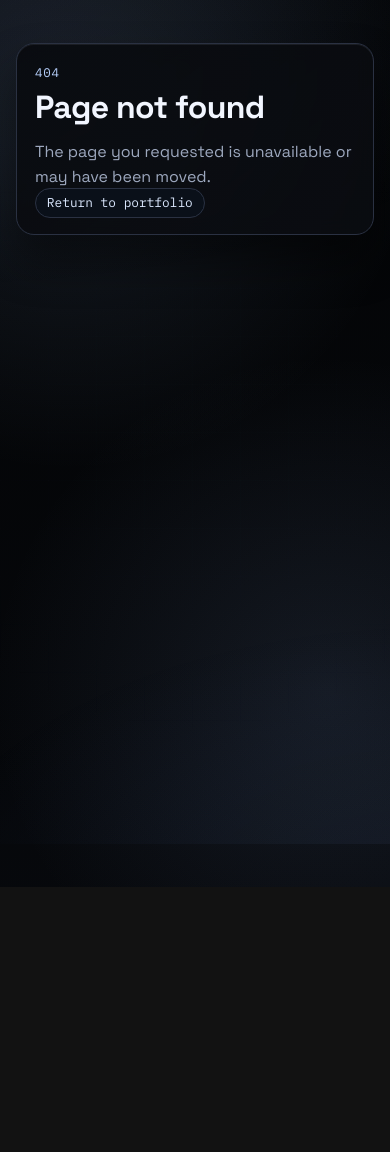
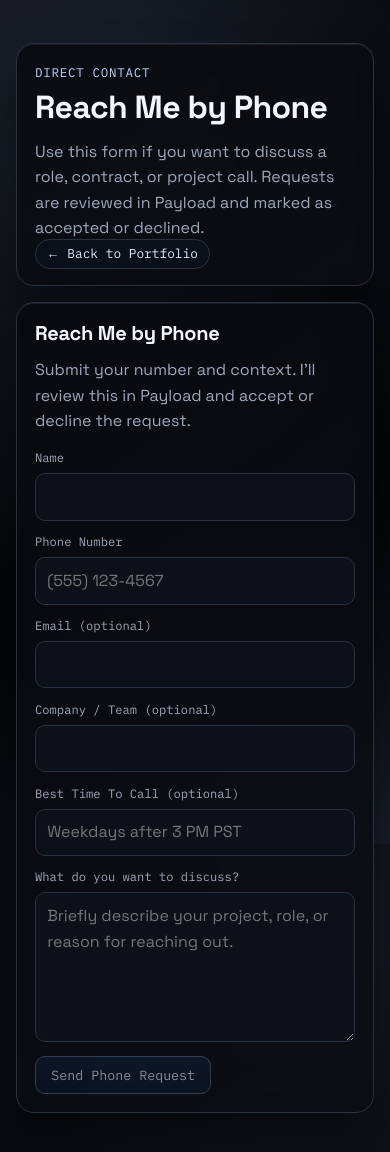
Before and after one commit to owwix/Developer-Portfolio, a Next.js app: page /reach-by-phone in a window 390 px wide. Before the commit this address had no page. Shown: the top 1152 px of the page. Before the commit the page ends 887 px from the top, so only its background shows below. Built offline with nearby package versions, Linux system fonts and the light colour scheme.

Commit message:
Add Payload-managed phone request form with review workflow

```diff
--- a/app/globals.css
+++ b/app/globals.css
@@ -629,6 +629,87 @@ p {
   margin: 0.2rem 0;
 }
 
+.phone-form {
+  margin-top: 1rem;
+}
+
+.form-grid {
+  margin-top: 0.9rem;
+  display: grid;
+  grid-template-columns: repeat(2, minmax(0, 1fr));
+  gap: 0.72rem;
+}
+
+.form-field {
+  display: grid;
+  gap: 0.34rem;
+}
+
+.form-field span {
+  font-family: var(--font-mono), 'IBM Plex Mono', monospace;
+  color: var(--ink-soft);
+  font-size: 0.76rem;
+}
+
+.form-field input,
+.form-field textarea {
+  width: 100%;
+  border: 1px solid var(--line);
+  border-radius: 10px;
+  background: #0b1019;
+  color: var(--ink);
+  padding: 0.62rem 0.7rem;
+  font: inherit;
+}
+
+.form-field textarea {
+  resize: vertical;
+  min-height: 130px;
+}
+
+.form-field-full {
+  grid-column: 1 / -1;
+}
+
+.form-actions {
+  margin-top: 0.85rem;
+  display: grid;
+  gap: 0.45rem;
+}
+
+.submit-btn {
+  justify-self: start;
+  border: 1px solid #53698e;
+  border-radius: 10px;
+  background: linear-gradient(180deg, #10203a, #0c182d);
+  color: var(--ink);
+  font-family: var(--font-mono), 'IBM Plex Mono', monospace;
+  padding: 0.56rem 0.95rem;
+  cursor: pointer;
+}
+
+.submit-btn:hover:not(:disabled) {
+  border-color: #89a9dd;
+}
+
+.submit-btn:disabled {
+  opacity: 0.55;
+  cursor: not-allowed;
+}
+
+.form-message {
+  margin: 0;
+  font-size: 0.9rem;
+}
+
+.form-success {
+  color: var(--ok);
+}
+
+.form-error {
+  color: #ffb7b7;
+}
+
 .page-not-found .card {
   max-width: 560px;
 }
@@ -665,4 +746,8 @@ p {
     align-items: flex-start;
     flex-direction: column;
   }
+
+  .form-grid {
+    grid-template-columns: 1fr;
+  }
 }
--- a/app/page.tsx
+++ b/app/page.tsx
@@ -106,11 +106,14 @@ export default async function HomePage() {
         </div>
         <div className="links">
           {home?.email ? <span className="pill">Email: {home.email}</span> : null}
+          <Link href="/reach-by-phone" className="pill-link">
+            → Reach Me by Phone
+          </Link>
           <Link href="/blog" className="pill-link">
             Lab / Notes
           </Link>
           {(home?.links || []).map((link) =>
-            link?.url ? (
+            link?.url && !String(link.url).toLowerCase().startsWith('mailto:') ? (
               <a href={link.url} key={`${link.label}-${link.url}`} rel="noreferrer" target="_blank">
                 {link.label || 'Link'}
               </a>
--- /dev/null
+++ b/app/reach-by-phone/page.tsx
@@ -0,0 +1,28 @@
+import type { Metadata } from 'next'
+import Link from 'next/link'
+import PhoneRequestForm from '../../components/forms/PhoneRequestForm'
+
+export const metadata: Metadata = {
+  title: 'Reach Me by Phone | Alexander Okonkwo',
+  description: 'Submit a phone request for collaboration, interview opportunities, or technical discussions.',
+}
+
+export default function ReachByPhonePage() {
+  return (
+    <main className="container page-phone">
+      <header className="card page-hero reveal">
+        <p className="eyebrow">Direct Contact</p>
+        <h1>Reach Me by Phone</h1>
+        <p className="page-intro">
+          Use this form if you want to discuss a role, contract, or project call. Requests are reviewed in Payload and marked
+          as accepted or declined.
+        </p>
+        <Link className="view-all-link" href="/">
+          ← Back to Portfolio
+        </Link>
+      </header>
+
+      <PhoneRequestForm />
+    </main>
+  )
+}
--- /dev/null
+++ b/components/forms/PhoneRequestForm.tsx
@@ -0,0 +1,154 @@
+'use client'
+
+import { FormEvent, useMemo, useState } from 'react'
+
+type FormState = {
+  name: string
+  phoneNumber: string
+  email: string
+  company: string
+  bestTime: string
+  topic: string
+}
+
+const initialState: FormState = {
+  name: '',
+  phoneNumber: '',
+  email: '',
+  company: '',
+  bestTime: '',
+  topic: '',
+}
+
+export default function PhoneRequestForm() {
+  const [values, setValues] = useState<FormState>(initialState)
+  const [isSubmitting, setIsSubmitting] = useState(false)
+  const [isSuccess, setIsSuccess] = useState(false)
+  const [errorMessage, setErrorMessage] = useState('')
+
+  const canSubmit = useMemo(
+    () => values.name.trim().length > 1 && values.phoneNumber.trim().length > 6 && values.topic.trim().length > 8,
+    [values],
+  )
+
+  const updateField = (key: keyof FormState, value: string) => {
+    setValues((prev) => ({ ...prev, [key]: value }))
+  }
+
+  const onSubmit = async (event: FormEvent<HTMLFormElement>) => {
+    event.preventDefault()
+    if (!canSubmit || isSubmitting) return
+
+    setIsSubmitting(true)
+    setErrorMessage('')
+
+    try {
+      const response = await fetch('/api/phone-requests', {
+        method: 'POST',
+        headers: {
+          'Content-Type': 'application/json',
+        },
+        body: JSON.stringify({
+          name: values.name.trim(),
+          phoneNumber: values.phoneNumber.trim(),
+          email: values.email.trim() || undefined,
+          company: values.company.trim() || undefined,
+          bestTime: values.bestTime.trim() || undefined,
+          topic: values.topic.trim(),
+        }),
+      })
+
+      if (!response.ok) {
+        throw new Error('Could not submit request. Please try again.')
+      }
+
+      setIsSuccess(true)
+      setValues(initialState)
+    } catch (error) {
+      setErrorMessage(error instanceof Error ? error.message : 'Unknown error')
+    } finally {
+      setIsSubmitting(false)
+    }
+  }
+
+  return (
+    <form className="phone-form card reveal" onSubmit={onSubmit}>
+      <h2>Reach Me by Phone</h2>
+      <p className="page-intro">Submit your number and context. I’ll review this in Payload and accept or decline the request.</p>
+
+      <div className="form-grid">
+        <label className="form-field" htmlFor="name">
+          <span>Name</span>
+          <input
+            autoComplete="name"
+            id="name"
+            onChange={(event) => updateField('name', event.target.value)}
+            required
+            type="text"
+            value={values.name}
+          />
+        </label>
+
+        <label className="form-field" htmlFor="phoneNumber">
+          <span>Phone Number</span>
+          <input
+            autoComplete="tel"
+            id="phoneNumber"
+            onChange={(event) => updateField('phoneNumber', event.target.value)}
+            placeholder="(555) 123-4567"
+            required
+            type="tel"
+            value={values.phoneNumber}
+          />
+        </label>
+
+        <label className="form-field" htmlFor="email">
+          <span>Email (optional)</span>
+          <input
+            autoComplete="email"
+            id="email"
+            onChange={(event) => updateField('email', event.target.value)}
+            type="email"
+            value={values.email}
+          />
+        </label>
+
+        <label className="form-field" htmlFor="company">
+          <span>Company / Team (optional)</span>
+          <input id="company" onChange={(event) => updateField('company', event.target.value)} type="text" value={values.company} />
+        </label>
+
+        <label className="form-field" htmlFor="bestTime">
+          <span>Best Time To Call (optional)</span>
+          <input
+            id="bestTime"
+            onChange={(event) => updateField('bestTime', event.target.value)}
+            placeholder="Weekdays after 3 PM PST"
+            type="text"
+            value={values.bestTime}
+          />
+        </label>
+
+        <label className="form-field form-field-full" htmlFor="topic">
+          <span>What do you want to discuss?</span>
+          <textarea
+            id="topic"
+            onChange={(event) => updateField('topic', event.target.value)}
+            placeholder="Briefly describe your project, role, or reason for reaching out."
+            required
+            rows={5}
+            value={values.topic}
+          />
+        </label>
+      </div>
+
+      <div className="form-actions">
+        <button className="submit-btn" disabled={!canSubmit || isSubmitting} type="submit">
+          {isSubmitting ? 'Submitting...' : 'Send Phone Request'}
+        </button>
+        {isSuccess ? <p className="form-message form-success">Request sent. I’ll review and update status in Payload.</p> : null}
+        {errorMessage ? <p className="form-message form-error">{errorMessage}</p> : null}
+      </div>
+    </form>
+  )
+}
--- a/package.json
+++ b/package.json
@@ -17,12 +17,14 @@
     "express": "^4.19.2",
     "next": "^15.2.4",
     "payload": "^2.17.2",
-    "react": "^19.2.0",
-    "react-dom": "^19.2.0"
+    "react": "^18.3.1",
+    "react-dom": "^18.3.1"
   },
   "devDependencies": {
     "@types/express": "^4.17.21",
     "@types/node": "^22.7.4",
+    "@types/react": "^18.3.18",
+    "@types/react-dom": "^18.3.5",
     "tsx": "^4.19.1",
     "typescript": "^5.6.2"
   },
--- a/src/payload.config.ts
+++ b/src/payload.config.ts
@@ -6,6 +6,7 @@ import { buildConfig } from 'payload/config'
 import { BlogPosts } from './collections/BlogPosts'
 import { Experiences } from './collections/Experiences'
 import { Media } from './collections/Media'
+import { PhoneRequests } from './collections/PhoneRequests'
 import { Projects } from './collections/Projects'
 import { Skills } from './collections/Skills'
 import { Home } from './globals/Home'
@@ -34,6 +35,7 @@ export default buildConfig({
     Projects,
     Skills,
     Experiences,
+    PhoneRequests,
   ],
   globals: [Home],
   typescript: {
```
Also changed, not shown: app/blog/[slug]/page.tsx (+10 -4 lines), src/collections/PhoneRequests.ts (added, +95 -0 lines), next-env.d.ts, 1 other file (tests, documents, lock files or other folders).
